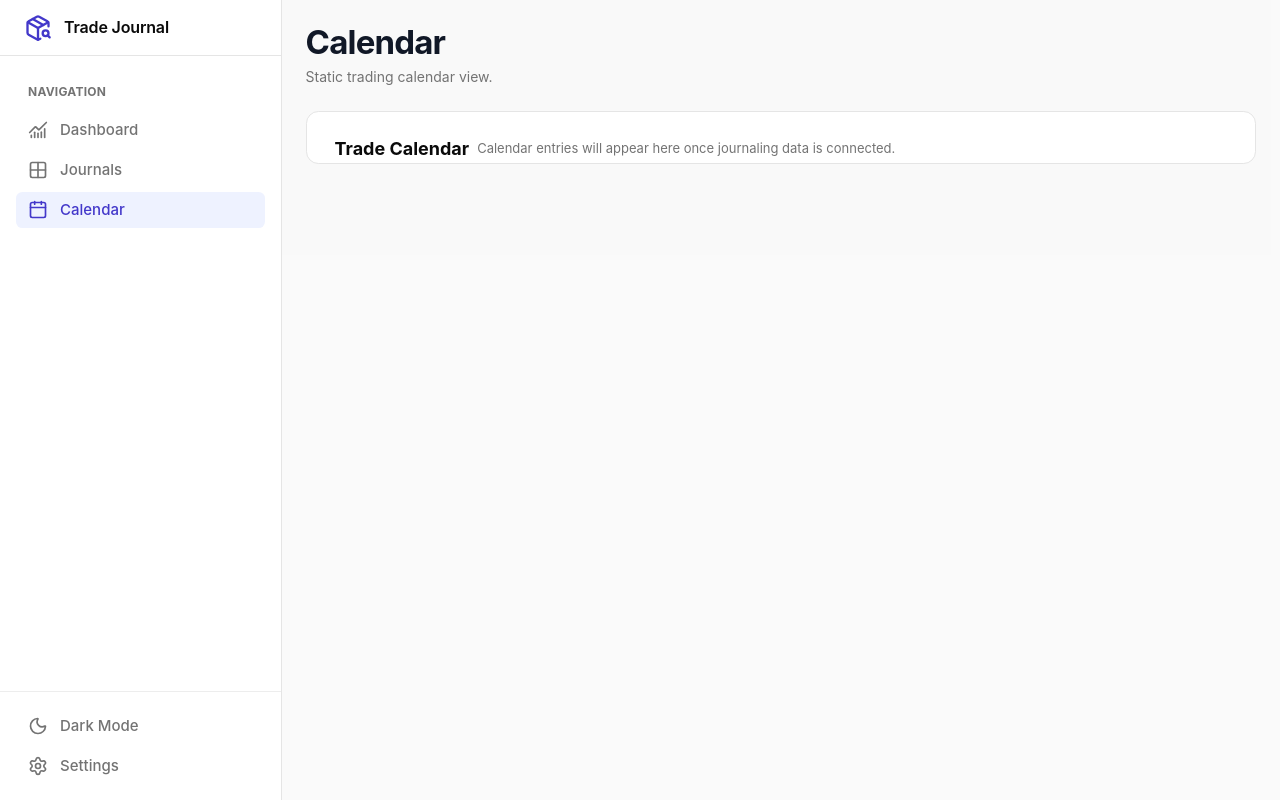
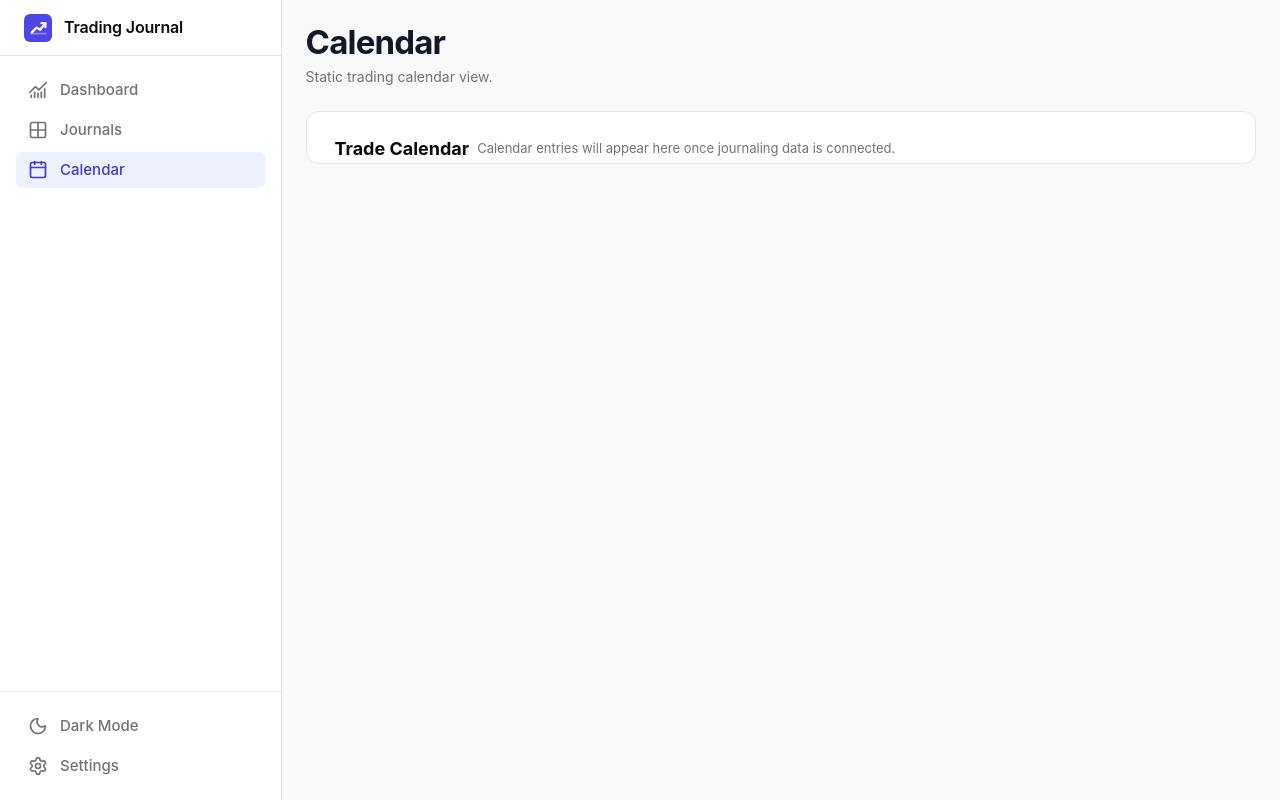
Before and after one commit to jboodhun/trading-journal, a React (Vite) app: page /calendar in a window 1280 px wide. Built offline with nearby package versions, Linux system fonts and the light colour scheme.

Commit message:
feat: #7 Add favicon and update brand icon

```diff
--- a/index.html
+++ b/index.html
@@ -4,7 +4,7 @@
     <meta charset="UTF-8" />
     <link rel="icon" type="image/svg+xml" href="/icon.svg" />
     <meta name="viewport" content="width=device-width, initial-scale=1.0" />
-    <title>💰 Trading Journal</title>
+    <title>Trading Journal</title>
   </head>
   <body>
     <div id="root"></div>
--- a/src/components/icons.tsx
+++ b/src/components/icons.tsx
@@ -3,6 +3,7 @@ import {
   BookOpen,
   Calendar,
   ChartNoAxesCombined,
+  ChartNoAxesColumnIncreasing,
   ChevronLeft,
   Clock,
   ClipboardList,
@@ -29,6 +30,7 @@ export const ArchiveIcon = Archive
 export const BookIcon = BookOpen
 export const CalendarIcon = Calendar
 export const ChartIcon = ChartNoAxesCombined
+export const ChartUpIcon = ChartNoAxesColumnIncreasing
 export const ChevronLeftIcon = ChevronLeft
 export const ClockIcon = Clock
 export const ClipboardListIcon = ClipboardList
--- a/src/layouts/AppShell.tsx
+++ b/src/layouts/AppShell.tsx
@@ -3,7 +3,7 @@ import { createContext, use } from 'react'
 import type { ReactNode } from 'react'
 
 import type { AppView, ThemeMode } from 'app/App'
-import { CalendarIcon, ChartIcon, PackageSearchIcon, GridIcon, MoonIcon, SettingsIcon, SunIcon } from 'components/icons'
+import { CalendarIcon, ChartIcon, GridIcon, MoonIcon, SettingsIcon, SunIcon } from 'components/icons'
 
 type AppShellContextValue = {
   activeView: AppView
@@ -58,14 +58,13 @@ function Sidebar() {
   return (
     <aside className="sidebar">
       <div className="brand">
-        <PackageSearchIcon className="brand-mark" />
+        <img alt="" className="brand-mark" src="/icon.svg" />
         <div>
-          <p className="brand-name">Trade Journal</p>
+          <p className="brand-name">Trading Journal</p>
         </div>
       </div>
 
       <nav className="nav-section" aria-label="Primary navigation">
-        <p className="nav-heading">Navigation</p>
         {navItems.map((item) => (
           <button
             className={`nav-item ${item.view === activeView ? 'is-active' : ''}`}
--- a/src/styles/global.css
+++ b/src/styles/global.css
@@ -230,7 +230,7 @@ table {
   padding: 12px 12px 8px;
   color: var(--soft-foreground);
   font-size: 12px;
-  font-weight: 700;
+  font-weight: 400;
   letter-spacing: 0.02em;
   text-transform: uppercase;
 }
```
Also changed, not shown: public/icon.svg (added).
